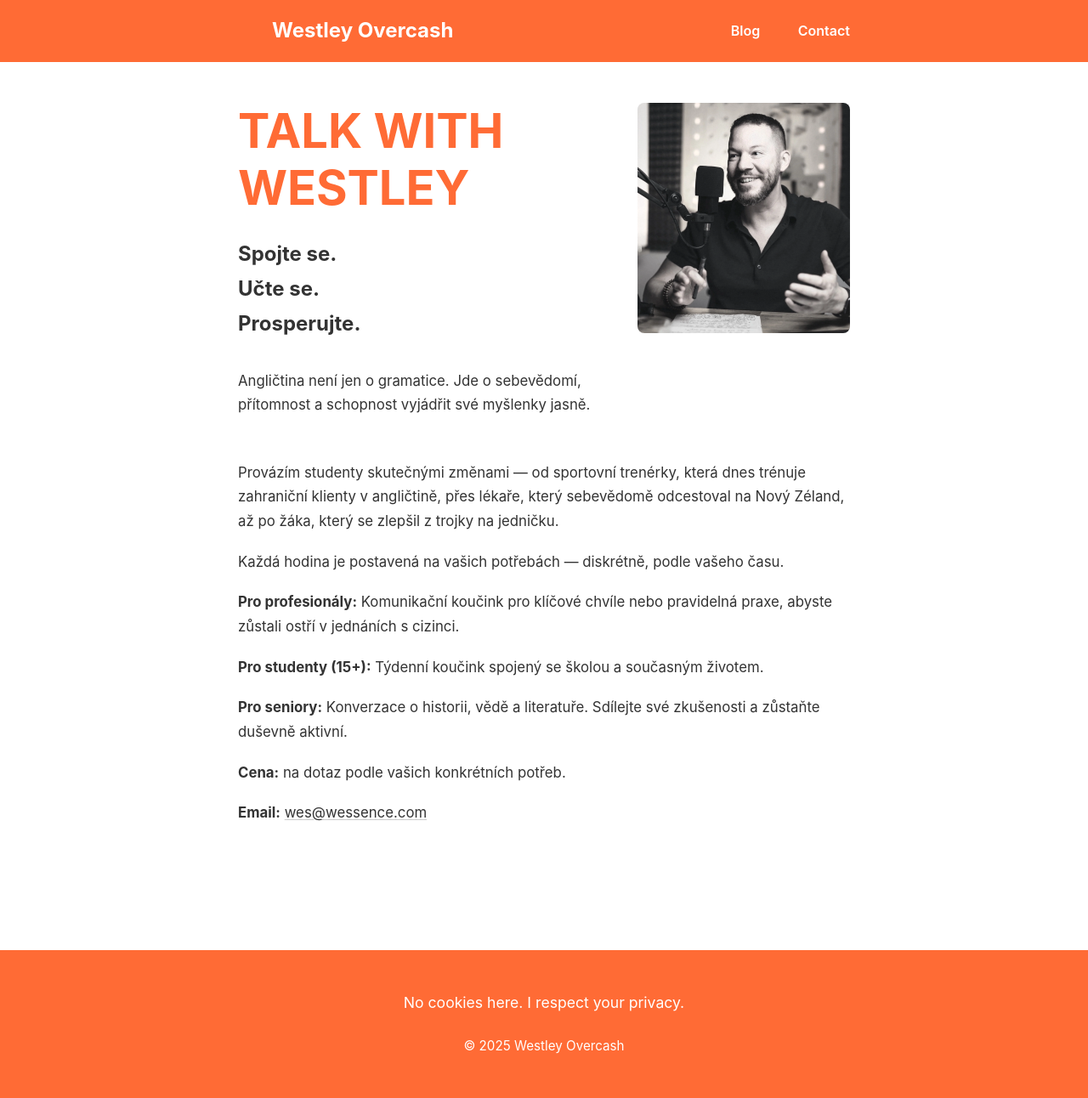
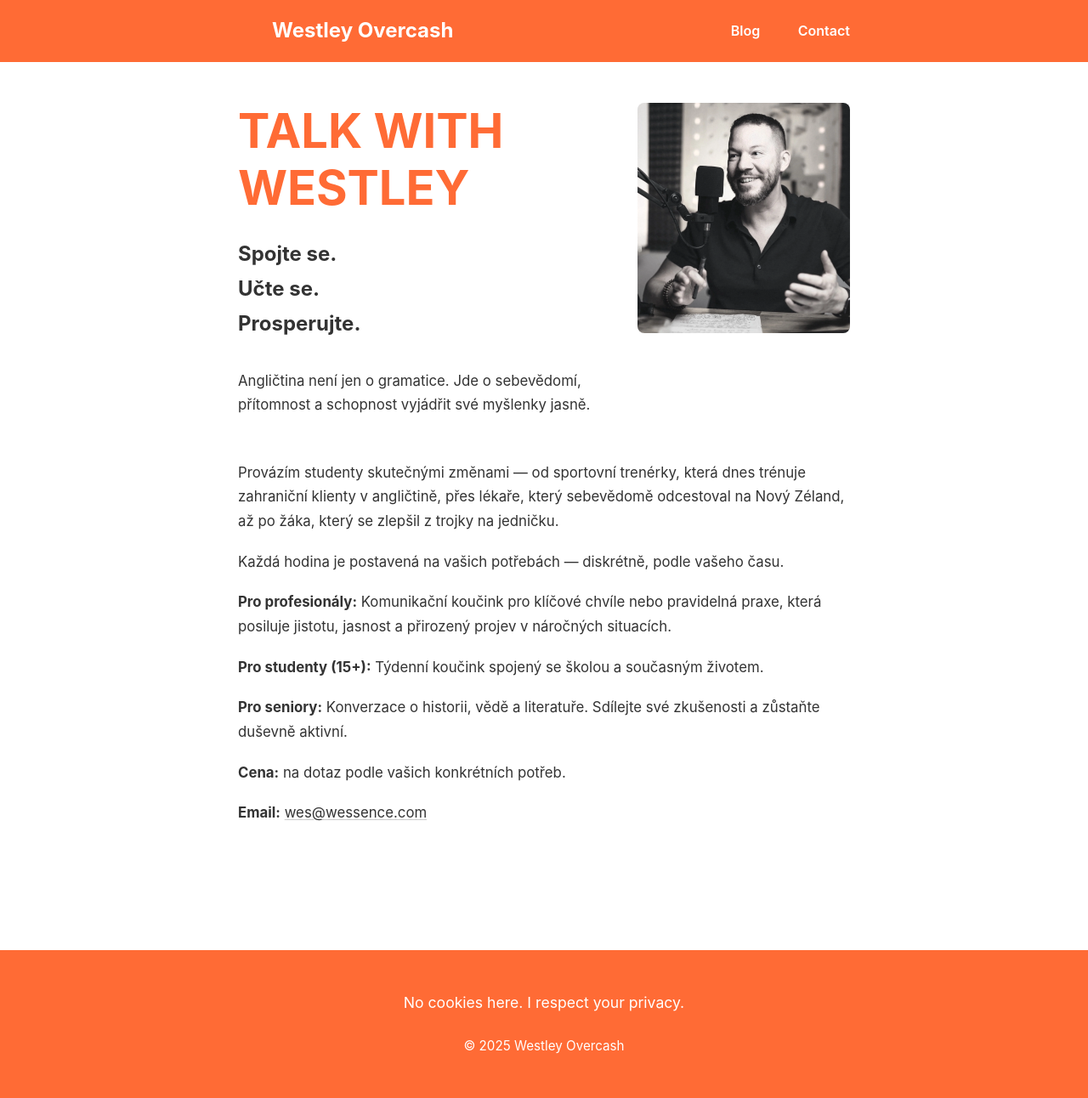
Before and after one commit to westleyovercash/westleyovercash.github.io, a Jekyll site: the page built from talkwithwestley.md, in a window 1280 px wide. Shown: the whole page at 85% size. Built offline with Jekyll 4.4.1, drawn with Linux system fonts in a browser that asks for light colours; our own code applies the rules of GitHub Pages for plain Markdown files.

Commit message:
Update talkwithwestley.md

```diff
--- a/talkwithwestley.md
+++ b/talkwithwestley.md
@@ -22,7 +22,7 @@ permalink: /talkwithwestley/
 
 <p>Každá hodina je postavená na vašich potřebách — diskrétně, podle vašeho času.</p>
 
-<p><strong>Pro profesionály:</strong> Komunikační koučink pro klíčové chvíle nebo pravidelná praxe, abyste zůstali ostří v jednáních s cizinci.</p>
+<p><strong>Pro profesionály:</strong> Komunikační koučink pro klíčové chvíle nebo pravidelná praxe, která posiluje jistotu, jasnost a přirozený projev v náročných situacích.</p>
 
 <p><strong>Pro studenty (15+):</strong> Týdenní koučink spojený se školou a současným životem.</p>
 
```
